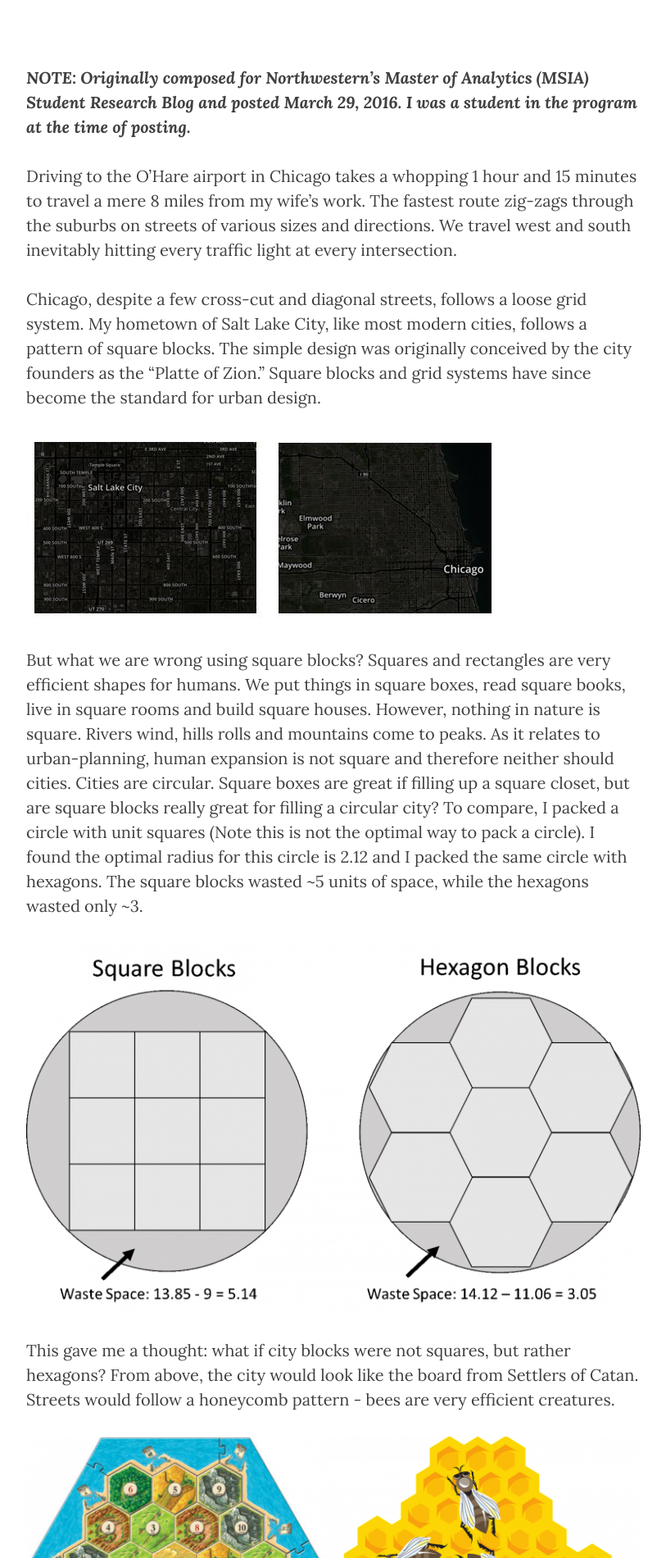
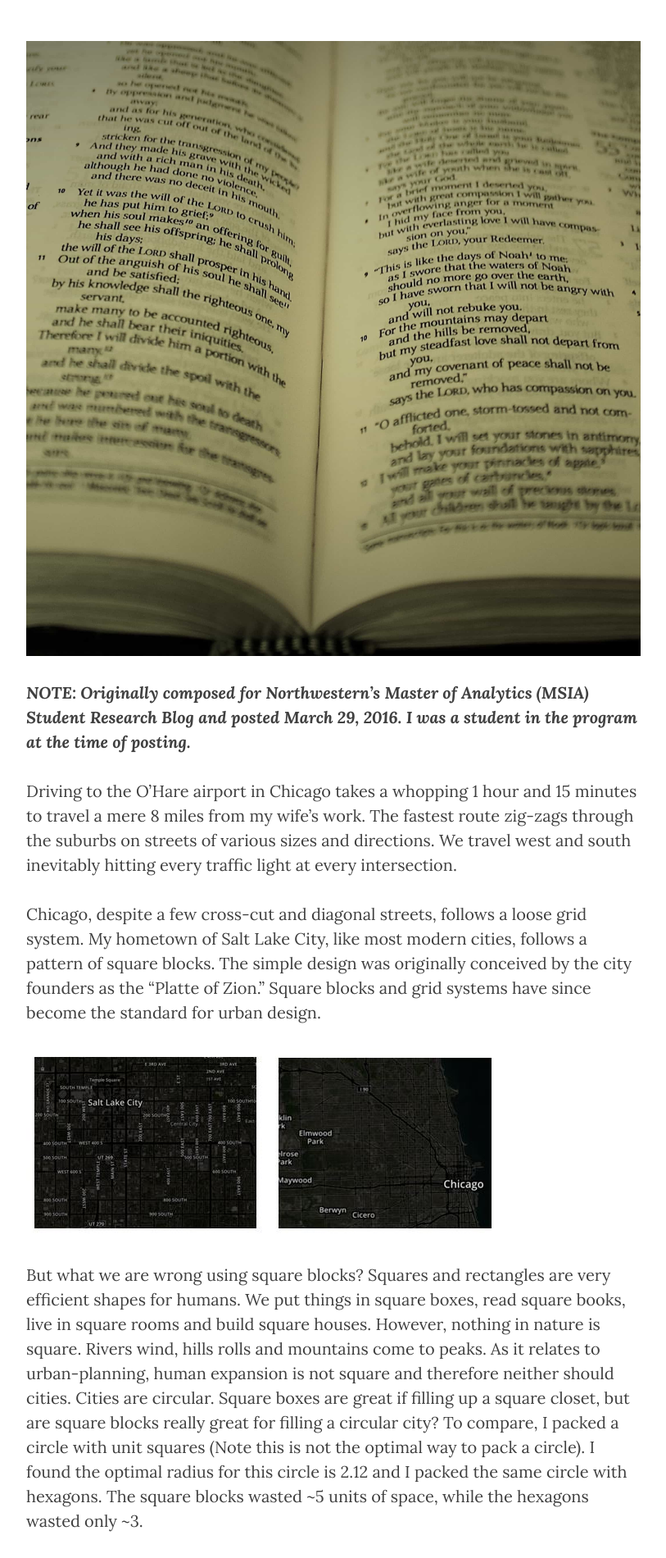
Before and after one commit to jeffreyxparker/jeffreyxparker.github.io, a Jekyll site: the page built from _posts/2016-03-29-city-blocks-vs-hexagons.markdown, in a window 1280 px wide. Shown: the part 536-2436 px from the top of the page at 82% size, without its empty margins (233-1046 px from the left). Built offline with Jekyll 4.4.1, drawn with Linux system fonts in a browser that asks for light colours; nearby versions of some CDN libraries.

```diff
--- a/_layouts/post.html
+++ b/_layouts/post.html
@@ -30,6 +30,10 @@
     <div class="container">
         <div class="row">
             <div class="col-lg-8 col-lg-offset-2 col-md-10 col-md-offset-1">
+
+                <a href="#">
+                    <img src="{{ site.baseurl }}/{{ page.tile-img }}"/>
+                </a>
 
 				{{ content }}
 
--- a/_posts/2016-05-23-computers-writing-scripture.markdown
+++ b/_posts/2016-05-23-computers-writing-scripture.markdown
@@ -11,10 +11,6 @@
 description:    "Data science approaches to replicate a deeply human task"
 twt-card-type:  "summary_large_image"
 ---
-
- <a href="#">
-                    <img src="{{ site.baseurl }}/{% if page.header-img %}{{ page.header-img }}{% else %}{{ site.header-img }}{% endif %}"/>
-                </a>
 
 ***NOTE: Originally composed for [Northwestern's Master of Analytics (MSIA) Student Research Blog](http://sites.northwestern.edu/msia/2017/05/23/computers-can-compose-music-but-can-they-write-scripture/) and posted May 23, 2016. I was a student in the program at the time of posting.***
 
```
